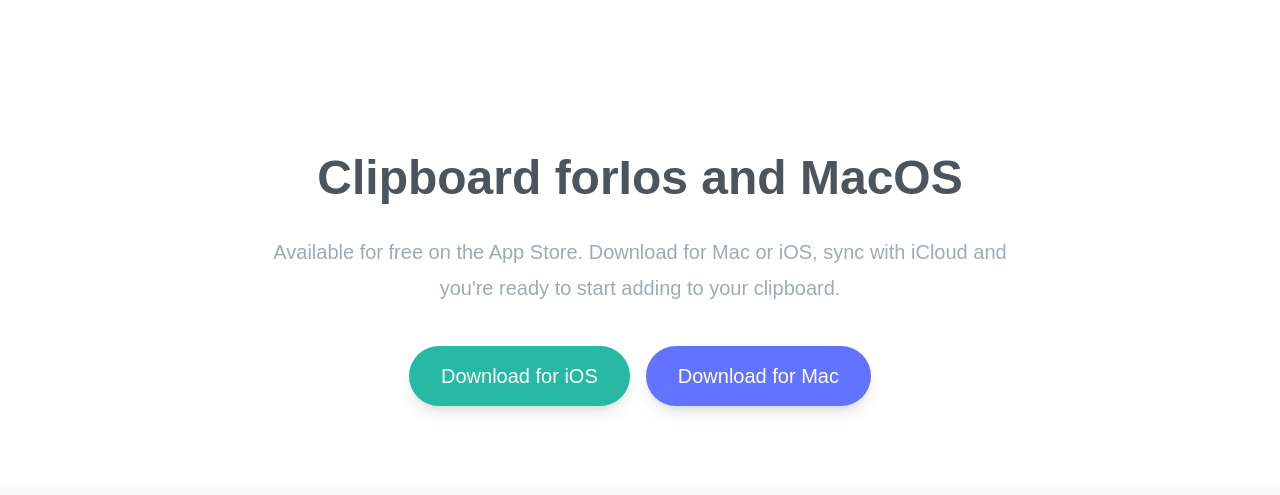
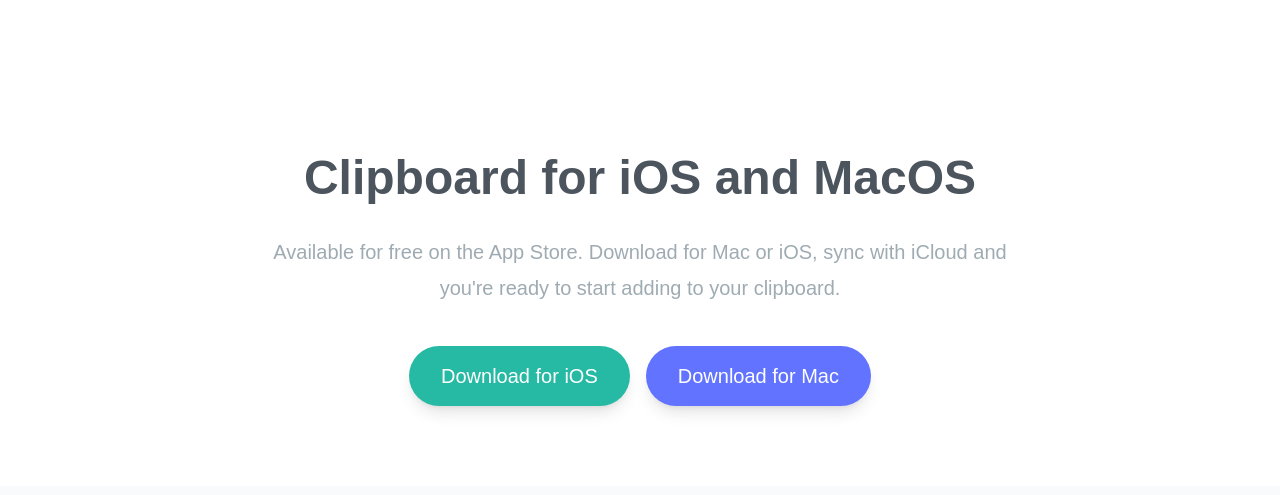
Before and after one commit to HannaFleming/Clipboard-web-tailwind, a website: page index.html in a window 1280 px wide. Shown: the part 3398-3893 px from the top of the page. Drawn offline with Linux system fonts and the light colour scheme; a web font is replaced by a local one.

Commit message:
Update index.html

```diff
--- a/index.html
+++ b/index.html
@@ -130,7 +130,7 @@
       <!-- Bottom CTA Section -->
       <section id="bottom">
         <div class="section-container my-20">
-          <h3>Clipboard forIos and MacOS</h3>
+          <h3>Clipboard for iOS and MacOS</h3>
           <p class="section-content mb-10 text-xl">
             Available for free on the App Store. Download for Mac or iOS, sync with iCloud and you're ready to start adding to your clipboard.
           </p>
```
